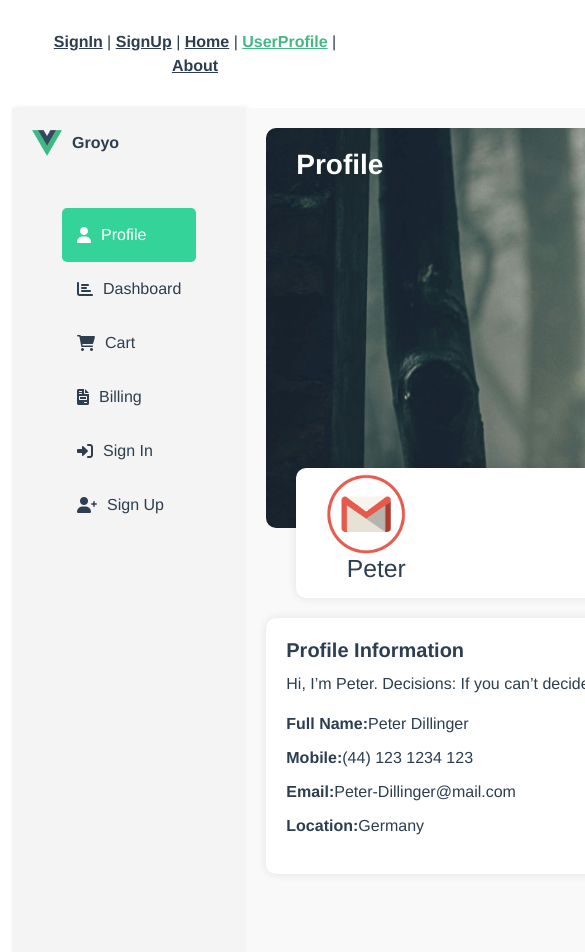
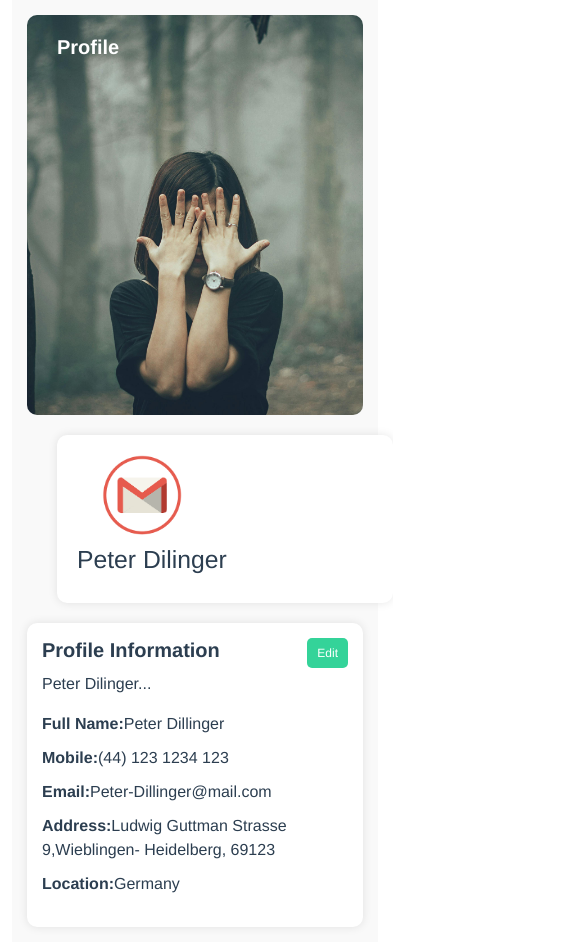
Before and after one commit to manuj55/PantryPal, a Vue app in the folder frontend/: page /UserProfile in a window 390 px wide. Shown: the top 952 px of the page, 585 px wide, since content can reach past the window. Built offline with nearby package versions, Linux system fonts and the light colour scheme.

Commit message:
feat(UI) altered userProfile styles

```diff
--- a/frontend/src/App.vue
+++ b/frontend/src/App.vue
@@ -1,11 +1,11 @@
 <template>
-  <nav>
+  <!-- <nav>
     <router-link to="/signin">SignIn</router-link> |
     <router-link to="/signup">SignUp</router-link> |
     <router-link to="/">Home</router-link> |
     <router-link to="/UserProfile">UserProfile</router-link> |
     <router-link to="/about">About</router-link>
-  </nav>
+  </nav> -->
   <router-view />
 </template>
 
--- a/frontend/src/views/UserProfile.vue
+++ b/frontend/src/views/UserProfile.vue
@@ -2,8 +2,8 @@
 <template>
   <div class="container">
     <!-- Sidebar -->
-    <aside class="sidebar">
-      <div class="logo">
+    <!-- <aside class="sidebar"> -->
+      <!-- <div class="logo">
         <img src="@/assets/logo.png" alt="FreshBasket">
         <span>Groyo</span>
       </div>
@@ -18,21 +18,21 @@
             <i :class="item.icon"></i> {{ item.name }}
           </li>
         </ul>
-      </nav>
-    </aside>
+      </nav> -->
+    <!-- </aside> -->
 
     <!-- Main Content -->
     <main class="content">
       <div class="header">
-        <img src="../assets/pexels-mixu-513809-1323206.jpg" class="header-image" alt="Header" z-index="-1">
+        <img src="../assets/pexels-mixu-513809-1323206.jpg" class="header-image" alt="Header">
         <h1>{{ menuItems[activeItem].name }}</h1>
       </div>
 
       <div class="profile-card">
         <div class="profile-info">
-          <img src="../assets/gmail.png" class="profile-pic" alt="User" z-index="2">
+          <img src="../assets/gmail.png" class="profile-pic" alt="User">
           <div>
-            <h2>Peter</h2>
+            <h2>Peter Dilinger</h2>
           </div>
         </div>
       </div>
@@ -58,6 +58,10 @@
             <span v-if="!isEditing">{{ profile.email }}</span>
             <input v-else v-model="profile.email">
           </li>
+          <li><strong>Address:</strong>
+            <span v-if="!isEditing">{{ profile.address }}</span>
+            <input v-else v-model="profile.address">
+          </li>
           <li><strong>Location:</strong>
             <span v-if="!isEditing">{{ profile.location }}</span>
             <input v-else v-model="profile.location">
@@ -76,11 +80,12 @@
       return {
         activeItem: 0,  // Default active menu item (Profile)
         isEditing: false, // Track edit mode
-        profileInfo: "Hi, I’m Peter. Decisions: If you can’t decide, the answer is no...",
+        profileInfo: "Peter Dilinger...",
         profile: {
           fullName: "Peter Dillinger",
           mobile: "(44) 123 1234 123",
           email: "Peter-Dillinger@mail.com",
+          address: "Ludwig Guttman Strasse 9,Wieblingen- Heidelberg, 69123",
           location: "Germany"
         },
         menuItems: [
@@ -111,53 +116,6 @@
     height: 100vh;
   }
 
-  /* Sidebar */
-  .sidebar {
-    width: 250px;
-    background: #f4f4f4;
-    padding: 20px;
-    box-shadow: 2px 0 5px rgba(0, 0, 0, 0.1);
-  }
-
-  .sidebar .logo {
-    display: flex;
-    align-items: center;
-    font-weight: bold;
-    margin-bottom: 20px;
-  }
-
-  .sidebar .logo img {
-    width: 30px;
-    margin-right: 10px;
-  }
-
-  .sidebar ul {
-    list-style: none;
-    padding: 0;
-  }
-
-  .sidebar li {
-    padding: 15px;
-    cursor: pointer;
-    display: flex;
-    align-items: center;
-    transition: background 0.3s ease;
-  }
-
-  .sidebar li:hover {
-    background: #e2e8f0;
-    border-radius: 5px;
-  }
-
-  .sidebar li.active {
-    background: #34d399;  /* Tailwind green-400 */
-    color: white;
-    border-radius: 5px;
-  }
-
-  .sidebar i {
-    margin-right: 10px;
-  }
 
   /* Main Content */
   .content {
@@ -192,7 +150,7 @@
   .profile-card {
     display: flex;
     width: 945px;
-    height:130px;
+    height:200px;
     align-items: center;
     background: white;
     padding: 30px;
@@ -268,4 +226,59 @@
     margin-right: 10px;
     font-size: 18px;
   }
-  </style>
+
+   /* Media Queries */
+    @media (max-width: 1200px) {
+      .profile-card {
+        width: 100%;
+        height: auto;
+        flex-direction: column;
+        align-items: flex-start;
+      }
+
+      .profile-pic {
+        margin-bottom: 10px;
+      }
+    }
+
+    @media (max-width: 992px) {
+      .header h1 {
+        font-size: 24px;
+      }
+
+      .details-card {
+        padding: 15px;
+      }
+    }
+
+    @media (max-width: 768px) {
+      .container {
+        flex-direction: column;
+      }
+
+      .content {
+        padding: 15px;
+      }
+
+      .profile-card {
+        margin-top: 20px;
+        padding: 20px;
+      }
+    }
+
+    @media (max-width: 480px) {
+      .header h1 {
+        font-size: 20px;
+      }
+
+      .edit-btn {
+        padding: 6px 10px;
+        font-size: 12px;
+      }
+
+      .details-card input,
+      .details-card textarea {
+        font-size: 14px;
+      }
+    }
+     </style>
```
